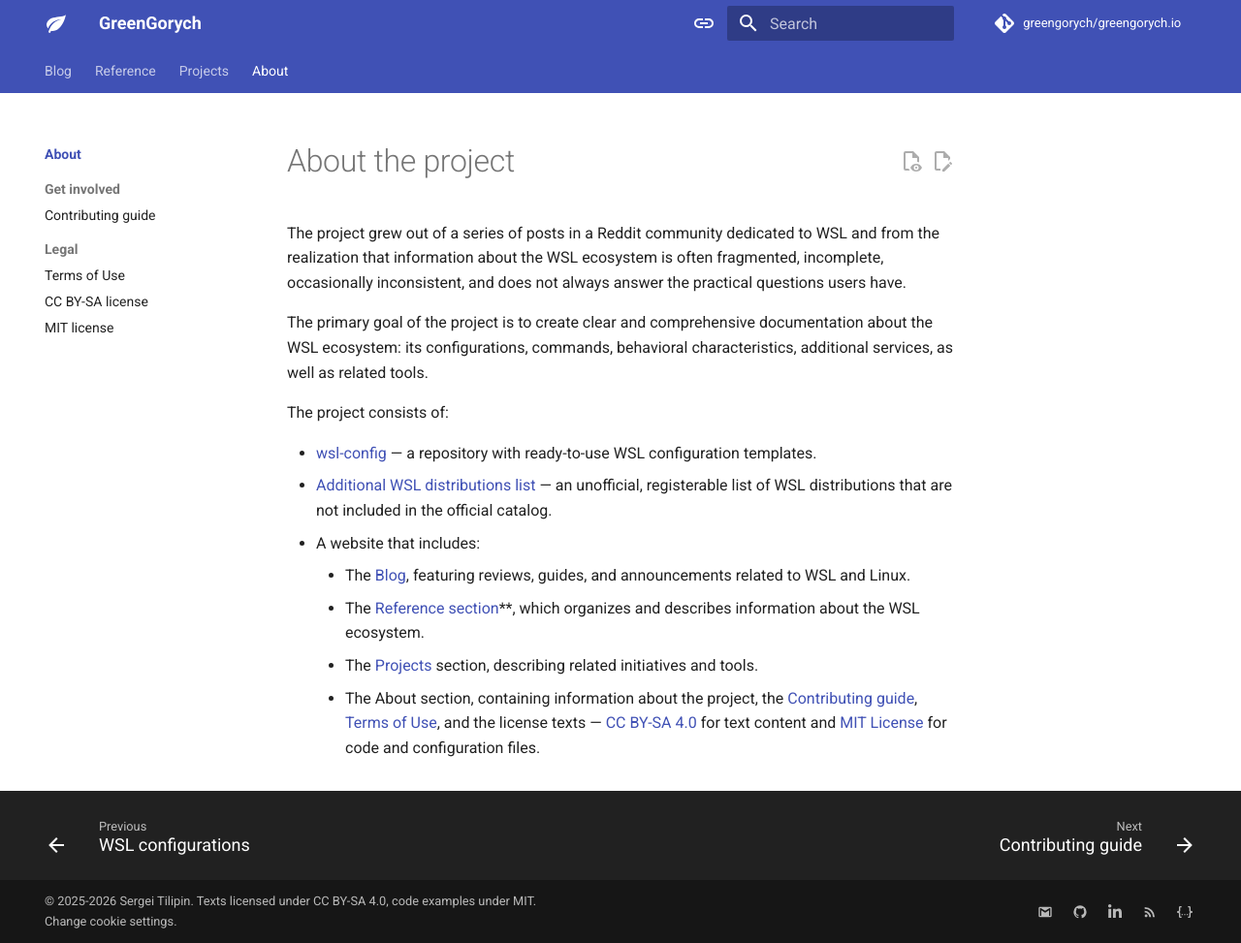
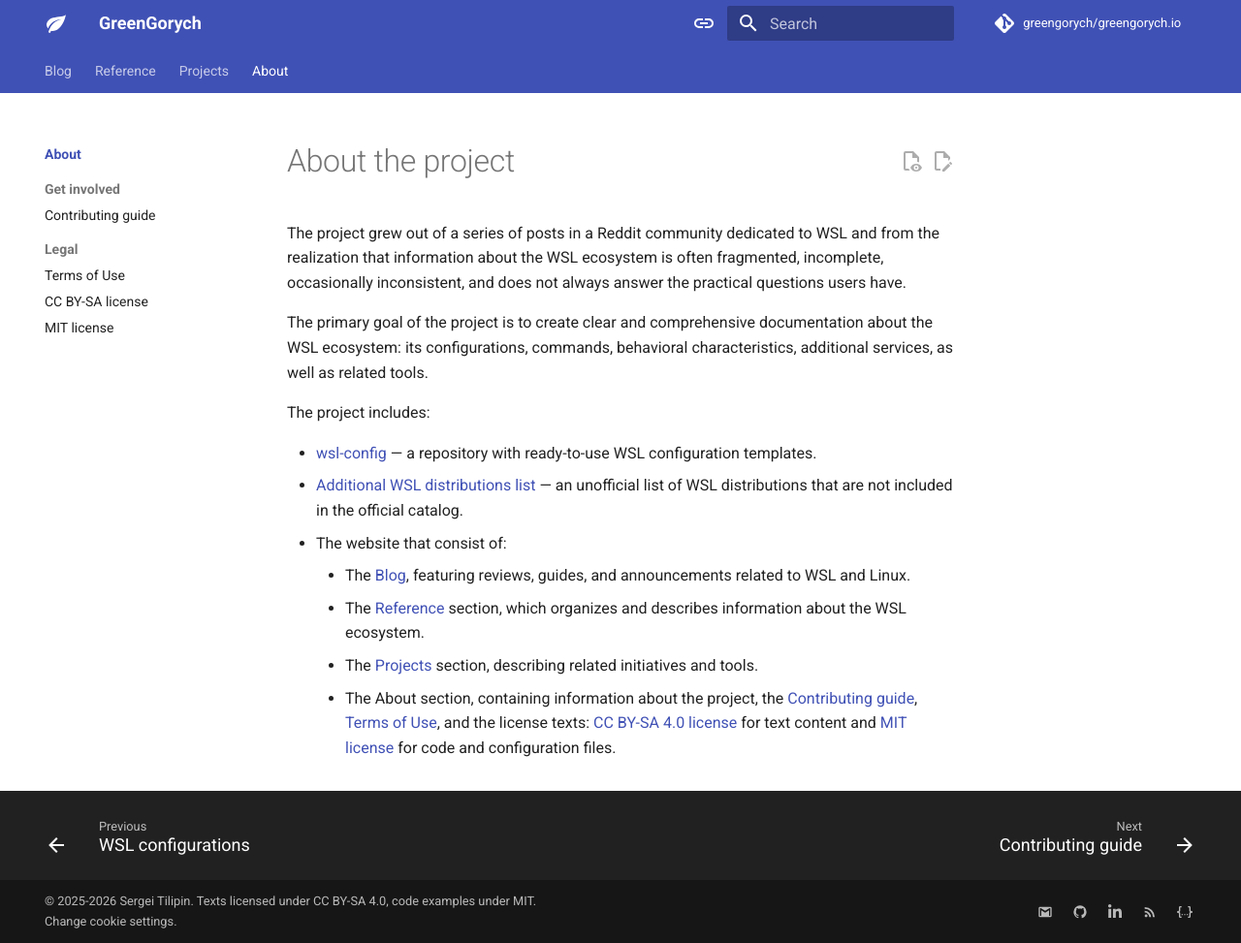
Before and after one commit to greengorych/greengorych.io, an MkDocs documentation site: the page built from docs/about/index.md, in a window 1280 px wide and 973 px high. Shown: the whole window at 97% size. Built offline with MkDocs 1.6.1 and Material for MkDocs 9.7.7, drawn with Linux system fonts in a browser that asks for light colours; plug-ins that fetch from the network failed and are left out; comment, search, counter and statistics services are not loaded.

Commit message:
docs(site): update About section index page

```diff
--- a/docs/about/index.md
+++ b/docs/about/index.md
@@ -9,16 +9,15 @@ The project grew out of a series of posts in a Reddit community dedicated to WSL
 
 The primary goal of the project is to create clear and comprehensive documentation about the WSL ecosystem: its configurations, commands, behavioral characteristics, additional services, as well as related tools.
 
-The project consists of:
-
+The project includes:
 
 - [wsl-config][wsl-config] — a repository with ready-to-use WSL configuration templates.
-- [Additional WSL distributions list][distributions-list] — an unofficial, registerable list of WSL distributions that are not included in the official catalog.
-- A website that includes:
+- [Additional WSL distributions list][distributions-list] — an unofficial list of WSL distributions that are not included in the official catalog.
+- The website that consist of:
     - The [Blog][blog], featuring reviews, guides, and announcements related to WSL and Linux.
-    - The [Reference section][reference]**, which organizes and describes information about the WSL ecosystem.
+    - The [Reference][reference] section, which organizes and describes information about the WSL ecosystem.
     - The [Projects][projects] section, describing related initiatives and tools.
-    - The About section, containing information about the project, the [Contributing guide][contributing-guide], [Terms of Use][terms-of-use], and the license texts — [CC BY-SA 4.0][license-cc-by-sa] for text content and [MIT License][license-mit] for code and configuration files.
+    - The About section, containing information about the project, the [Contributing guide][contributing-guide], [Terms of Use][terms-of-use], and the license texts: [CC BY-SA 4.0 license][license-cc-by-sa] for text content and [MIT license][license-mit] for code and configuration files.
 
 [wsl-config]: https://github.com/greengorych/wsl-configs
 [distributions-list]: ../reference/distributions-list.md
```
